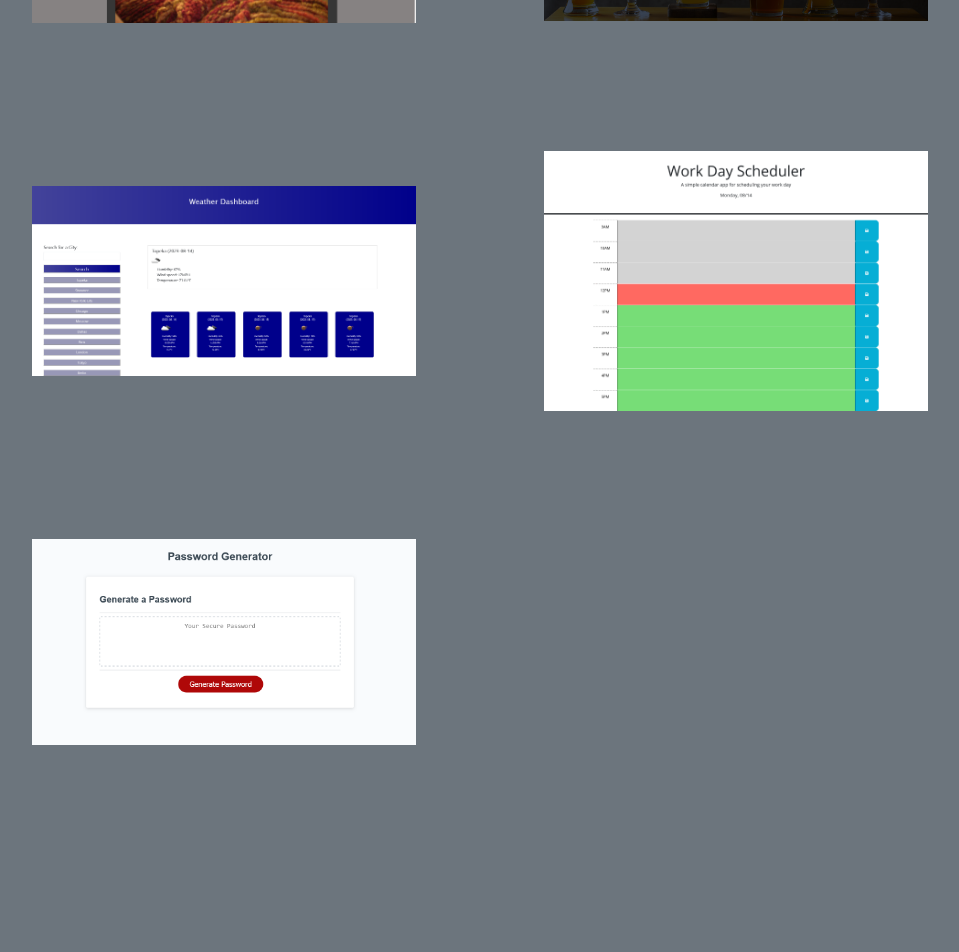
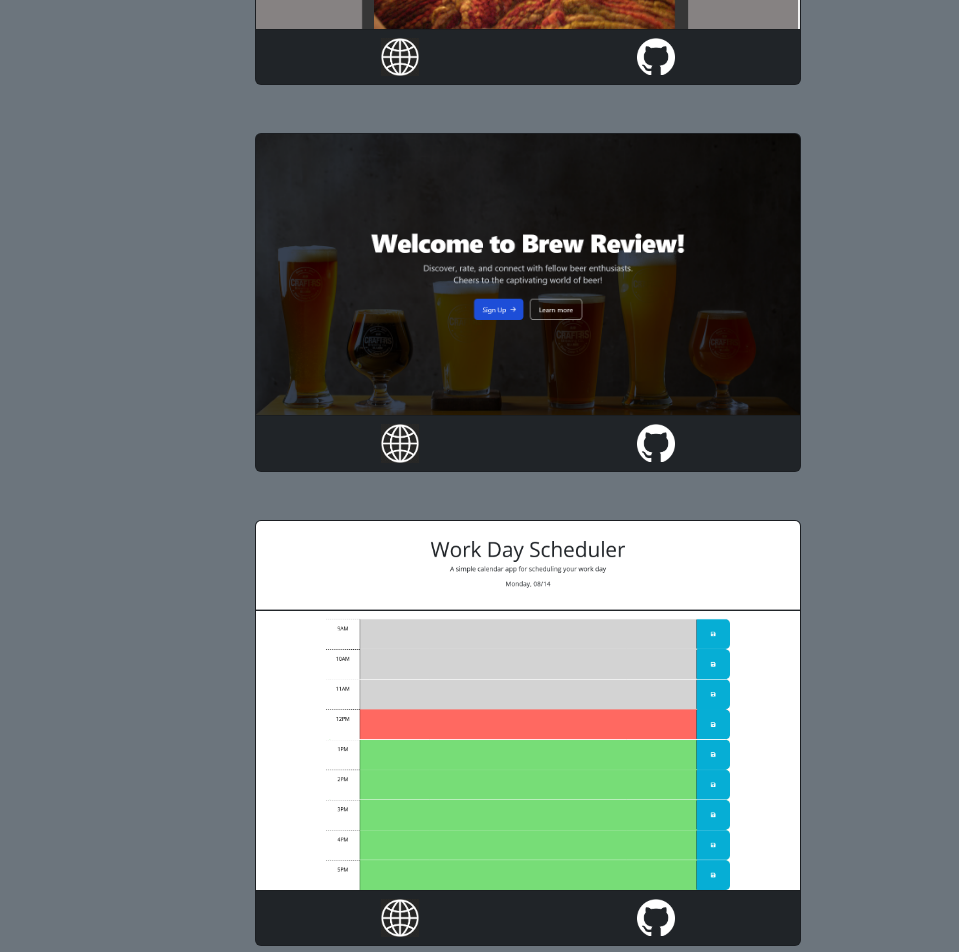
Before and after one commit to MichaelaRB/portfolio, a React (Vite) app: page /Portfolio in a window 1280 px wide. Shown: the part 500-1452 px from the top of the page, without its empty margins (112-1071 px from the left). Before the commit the page ends 1245 px from the top, so only its background shows below. Built offline with nearby package versions, Linux system fonts and the light colour scheme.

Commit message:
added styling to the portfolio page

```diff
--- a/src/App.css
+++ b/src/App.css
@@ -1,8 +1,10 @@
-img {
-    width: 30vw;
+.card-footer img{
+    width: 3vw;
     height: auto;
-    margin-left: 10vw;
-    padding-top: 10vw;
+}
+
+.card-footer img:hover{
+    opacity: 50%;
 }
 
 navbar {
@@ -19,8 +21,3 @@ navbar li {
     color: white;
     margin-left: 4vw;
 }
-
-.card {
-    padding: 5vw;
-    border-radius: 50%;
-}
--- a/src/App.jsx
+++ b/src/App.jsx
@@ -5,15 +5,15 @@ import Nav from './components/NavTabs';
 function App() {
   return (
     <>
-    <navbar class="navbar navbar-expand-lg navbar-light bg-dark text-light">
+    <navbar class="navbar navbar-expand navbar-light bg-dark text-light">
         <h1>Michaela</h1>
-        <section class="navbar-nav mx-auto">
+        <section class="navbar-nav mx-auto text-light">
         <Nav />
         </section>
 
     </navbar>
 
-      <main className="mx-3 d-flex justify-content-center">
+      <main className="mx-3">
         <Outlet />
       </main>
     </>
--- a/src/pages/AboutMe.jsx
+++ b/src/pages/AboutMe.jsx
@@ -1,7 +1,8 @@
 export default function About() {
     return (
-      <div class= "card bg-light w-50 text-center">
-        < h2 class="card-title">About Me</h2>
+      <div class="d-flex justify-content-center">
+        <div class= "card bg-light w-50 text-center p-5">
+          < h2 class="card-title mb-3">About Me</h2>
           <p>
             Two years ago I graduated from Washburn University with a bachelors of science in actuarial science and a minor in computer science.
             During my time at Washburn, I began to develop a love for programming. My original focus was on object oriented programming using Java,
@@ -10,5 +11,6 @@ export default function About() {
             While I prefer remote work, I am open to either hybrid or fully in person jobs if the right opportunity presents itself.
           </p>
         </div>
+      </div>
     );
   }
--- a/src/pages/Portfolio.jsx
+++ b/src/pages/Portfolio.jsx
@@ -3,23 +3,50 @@ import weather from '../assets/weather.png';
 import petFacts from '../assets/petFacts.png';
 import passwordGen from '../assets/passwordGen.png';
 import scheduler from '../assets/scheduler.png';
+import git from '../assets/github-mark-white.png';
+import globe from '../assets/globe.png';
 
 export default function Blog() {
     return (
       <div>
         <h1>Portfolio</h1>
-        <a href="https://michaelarb.github.io/pet-facts/"><img src={petFacts}></img></a>
-        <a href="https://brewreview-c780e18c5286.herokuapp.com/"><img src={brewReview}></img></a>
-        <a href="https://michaelarb.github.io/weather-dashboard/"><img src={weather}></img></a>
-        <a href="https://michaelarb.github.io/daily-schedule/"><img src={scheduler}></img></a>
-        <a href="https://michaelarb.github.io/password-generator/"><img src={passwordGen}></img></a>
-
-
-        <a href="https://github.com/MichaelaRB/weather-dashboard"></a>
-        <a href="https://github.com/MichaelaRB/pet-facts"></a>
-        <a href= "https://github.com/JohnDallasMoore/BrewReview"></a>
-        <a href= "https://github.com/MichaelaRB/daily-schedule"></a>
-        <a href= "https://github.com/MichaelaRB/password-generator"></a>
+      <div class="container w-50 d-flex flex-wrap">
+        <div class="card text-bg-dark mt-5">
+          <img src={petFacts} class="card-img-top" alt="The deployed Pet Facts website."/>
+            <div class="card-footer d-flex justify-content-around">
+              <a href="https://michaelarb.github.io/pet-facts/"><img src={globe} alt="A white globe. Links to the deployed website."></img></a>
+              <a href="https://github.com/MichaelaRB/pet-facts"><img src={git} alt="The GitHub logo. Links to the repository."></img></a>
+          </div>
+        </div>
+        <div class="card text-bg-dark mt-5">
+          <img src={brewReview} class="card-img-top" alt="The deployed Brew Review website."/>
+            <div class="card-footer d-flex justify-content-around">
+            <a href= "https://brewreview-c780e18c5286.herokuapp.com/"><img src={globe} alt="A white globe. Links to the deployed website."></img></a>
+              <a href="https://github.com/JohnDallasMoore/BrewReview"><img src={git} alt="The GitHub logo. Links to the repository."></img></a>
+            </div>
+        </div>
+        <div class="card text-bg-dark mt-5">
+          <img src={scheduler} class="card-img-top" alt="The deployed Work Scheduler website."/>
+            <div class="card-footer d-flex justify-content-around">
+              <a href="https://michaelarb.github.io/daily-schedule/"><img src={globe} alt="A white globe. Links to the deployed website."></img></a>
+              <a href="https://github.com/MichaelaRB/daily-schedule"><img src={git} alt="The GitHub logo. Links to the repository."></img></a>
+          </div>
+        </div>
+        <div class="card text-bg-dark mt-5">
+          <img src={passwordGen} class="card-img-top" alt="The deployed Password Generator website."/>
+            <div class="card-footer d-flex justify-content-around">
+              <a href="https://michaelarb.github.io/password-generator/"><img src={globe} alt="A white globe. Links to the deployed website."></img></a>
+              <a href="https://github.com/MichaelaRB/password-generator"><img src={git} alt="The GitHub logo. Links to the repository."></img></a>
+          </div>
+        </div>
+        <div class="card text-bg-dark mt-5">
+          <img src={weather} class="card-img-top" alt="The deployed Weather Dashboard website."/>
+            <div class="card-footer d-flex justify-content-around">
+              <a href="https://michaelarb.github.io/weather-dashboard/"><img src={globe} alt="A white globe. Links to the deployed website."></img></a>
+              <a href="https://github.com/MichaelaRB/weather-dashboard"><img src={git} alt="The GitHub logo. Links to the repository."></img></a>
+          </div>
+        </div>
+        </div>
       </div>
     );
   }
```
Also changed, not shown: src/assets/globe.png (added). Lines whose indentation alone changed are shown as unchanged.
